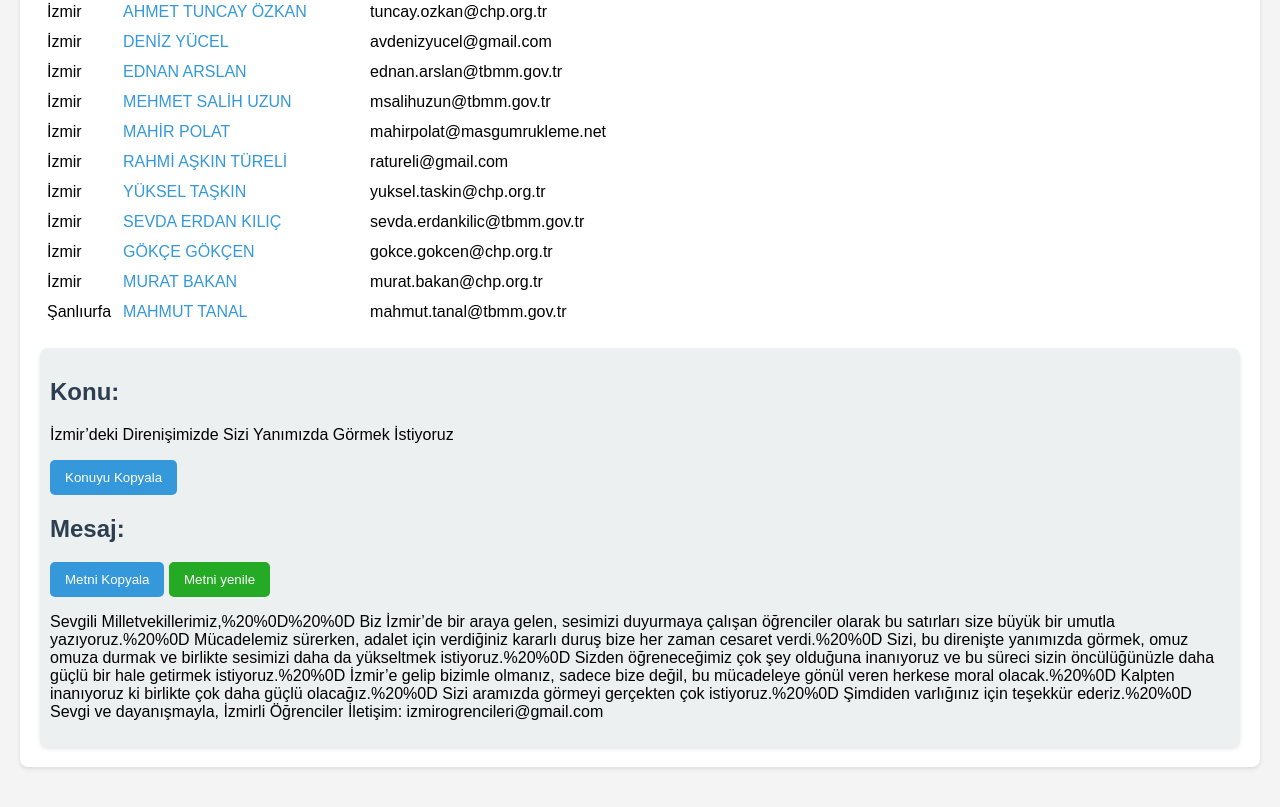
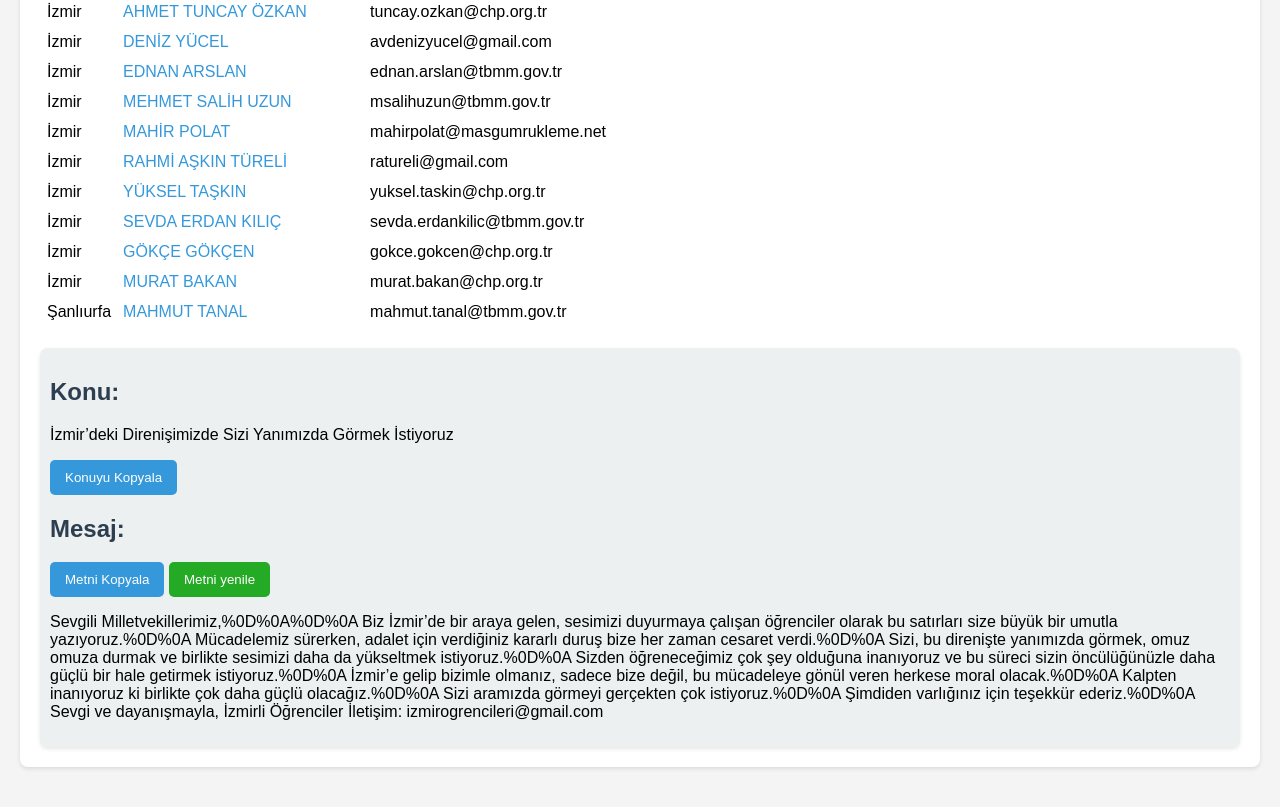
Before and after one commit to kaangrbz/mail, a plain HTML site: page index.html in a window 1280 px wide. Shown: the part 794-1601 px from the top of the page. Drawn offline with Linux system fonts and the light colour scheme.

Commit message:
Update index.html

```diff
--- a/index.html
+++ b/index.html
@@ -249,12 +249,12 @@
       ];
 
       const messages = [
-            `Sevgili Milletvekillerimiz,%20%0D%20%0D Biz İzmir’de bir araya gelen, sesimizi duyurmaya çalışan öğrenciler olarak bu satırları size büyük bir umutla yazıyoruz.%20%0D Mücadelemiz sürerken, adalet için verdiğiniz kararlı duruş bize her zaman cesaret verdi.%20%0D Sizi, bu direnişte yanımızda görmek, omuz omuza durmak ve birlikte sesimizi daha da yükseltmek istiyoruz.%20%0D Sizden öğreneceğimiz çok şey olduğuna inanıyoruz ve bu süreci sizin öncülüğünüzle daha güçlü bir hale getirmek istiyoruz.%20%0D İzmir’e gelip bizimle olmanız, sadece bize değil, bu mücadeleye gönül veren herkese moral olacak.%20%0D Kalpten inanıyoruz ki birlikte çok daha güçlü olacağız.%20%0D Sizi aramızda görmeyi gerçekten çok istiyoruz.%20%0D Şimdiden varlığınız için teşekkür ederiz.%20%0D Sevgi ve dayanışmayla, İzmirli Öğrenciler İletişim: izmirogrencileri@gmail.com`,
-            `Sayın Milletvekillerimiz,%20%0D%20%0D İzmir'de bir araya gelen öğrenciler olarak, haklı mücadelemizi daha güçlü bir şekilde sürdürebilmek adına size bu mektubu yazıyoruz.%20%0D Adalet yolunda sergilediğiniz kararlı duruş bizlere her zaman ilham verdi, cesaret aşıladı.%20%0D Bu süreçte sizi yanımızda görmek, birlikte omuz omuza durmak bizim için çok kıymetli.%20%0D Varlığınız mücadelemize büyük bir güç katacak.%20%0D Sizden öğrenecek çok şeyimiz olduğunu düşünüyoruz.%20%0D İzmir’e gelip bizlerle buluşmanız, yalnızca bize değil, bu haklı davaya inanan herkese moral olacaktır.%20%0D Birlikte çok daha güçlü olabileceğimize yürekten inanıyoruz.%20%0D Şimdiden desteğiniz ve ilginiz için sonsuz teşekkürler.%20%0D Dayanışmayla, İzmirli Öğrenciler İletişim: izmirogrencileri@gmail.com`,
-            `Saygıdeğer Milletvekillerimiz,%20%0D%20%0D İzmir'de sesimizi duyurmaya çalışan gençler olarak, size büyük bir umutla ulaşmak istedik.%20%0D Adalet için verdiğiniz mücadele ve tavrınız, biz öğrenciler için her zaman yol gösterici oldu.%20%0D Bu süreçte sizinle yan yana durmak, omuz omuza yürümek istiyoruz.%20%0D Mücadelemizi daha güçlü kılmak, sizden feyz almak en büyük arzularımızdan biri.%20%0D İzmir’de bizi ziyaret etmeniz, moral ve motivasyonumuzu yükseltecek, sesimizi daha da duyurabilir hale getirecek.%20%0D İnancımız tam ki birlikte daha güçlü olabiliriz.%20%0D Desteğiniz için şimdiden minnettarız.%20%0D Sevgiyle, İzmirli Öğrenciler İletişim: izmirogrencileri@gmail.com`,
-            `Değerli Milletvekillerimiz,%20%0D%20%0D İzmir’de hak mücadelesi veren öğrenciler olarak size büyük bir içtenlikle ulaşıyoruz.%20%0D Sizin kararlılığınız ve adalet mücadeleniz, bizim yolumuzu aydınlatıyor.%20%0D Sizi aramızda görmek, bizlere hem güç verecek hem de bu mücadeleyi daha da ileriye taşıyacak.%20%0D Bilginizden, tecrübenizden faydalanmak istiyoruz.%20%0D Eğer İzmir’e gelip bizimle buluşursanız, sadece biz öğrenciler değil, tüm destekçilerimiz için büyük bir moral kaynağı olacaksınız.%20%0D Sizle birlikte sesimiz daha gür çıkacak.%20%0D Varlığınız için şimdiden teşekkür ederiz.%20%0D İçten sevgi ve dayanışmayla, İzmirli Öğrenciler İletişim: izmirogrencileri@gmail.com`,
-            `Sayın Milletvekillerimiz,%20%0D%20%0D İzmir’de bir araya gelen öğrenciler olarak, sizi yanımızda görmeyi çok istiyoruz.%20%0D Adalet uğruna verdiğiniz mücadele, biz gençlere umut ve cesaret veriyor.%20%0D Bu süreçte omuz omuza durmak, sizinle beraber hareket etmek, bizim için çok değerli.%20%0D Mücadelemizi sizin öncülüğünüzle daha da büyütmek istiyoruz.%20%0D İzmir’e gelip bizimle bir araya gelmeniz, sadece bize değil, mücadelemize inanan herkese moral olacaktır.%20%0D Sizinle daha güçlü olacağımıza inanıyoruz.%20%0D Teşekkürlerimizi ve sevgimizi iletiyoruz.%20%0D Dayanışmayla, İzmirli Öğrenciler İletişim: izmirogrencileri@gmail.com`,
-            `Sayın Milletvekillerimiz,%20%0D%20%0D Bizler İzmir’de adalet arayışı içinde olan öğrencileriz.%20%0D Mücadelemizi sürdürürken, yıllardır sergilediğiniz kararlı duruş bizlere ilham oluyor.%20%0D Bu süreçte sizi yanımızda görmek, mücadelemize güç katacaktır.%20%0D Sizinle birlikte dayanışma içinde olmak, biz öğrenciler için büyük bir moral olacaktır.%20%0D İzmir’e gelip bizimle buluşmanız, sadece fiziki bir destek değil, aynı zamanda yüreklerimizi birleştiren büyük bir adım olacaktır.%20%0D Size şimdiden teşekkür eder, yolumuzun kesişmesini yürekten dileriz.%20%0D Sevgi ve umutla, İzmirli Öğrenciler İletişim: izmirogrencileri@gmail.com`
+            `Sevgili Milletvekillerimiz,%0D%0A%0D%0A Biz İzmir’de bir araya gelen, sesimizi duyurmaya çalışan öğrenciler olarak bu satırları size büyük bir umutla yazıyoruz.%0D%0A Mücadelemiz sürerken, adalet için verdiğiniz kararlı duruş bize her zaman cesaret verdi.%0D%0A Sizi, bu direnişte yanımızda görmek, omuz omuza durmak ve birlikte sesimizi daha da yükseltmek istiyoruz.%0D%0A Sizden öğreneceğimiz çok şey olduğuna inanıyoruz ve bu süreci sizin öncülüğünüzle daha güçlü bir hale getirmek istiyoruz.%0D%0A İzmir’e gelip bizimle olmanız, sadece bize değil, bu mücadeleye gönül veren herkese moral olacak.%0D%0A Kalpten inanıyoruz ki birlikte çok daha güçlü olacağız.%0D%0A Sizi aramızda görmeyi gerçekten çok istiyoruz.%0D%0A Şimdiden varlığınız için teşekkür ederiz.%0D%0A Sevgi ve dayanışmayla, İzmirli Öğrenciler İletişim: izmirogrencileri@gmail.com`,
+            `Sayın Milletvekillerimiz,%0D%0A%0D%0A İzmir'de bir araya gelen öğrenciler olarak, haklı mücadelemizi daha güçlü bir şekilde sürdürebilmek adına size bu mektubu yazıyoruz.%0D%0A Adalet yolunda sergilediğiniz kararlı duruş bizlere her zaman ilham verdi, cesaret aşıladı.%0D%0A Bu süreçte sizi yanımızda görmek, birlikte omuz omuza durmak bizim için çok kıymetli.%0D%0A Varlığınız mücadelemize büyük bir güç katacak.%0D%0A Sizden öğrenecek çok şeyimiz olduğunu düşünüyoruz.%0D%0A İzmir’e gelip bizlerle buluşmanız, yalnızca bize değil, bu haklı davaya inanan herkese moral olacaktır.%0D%0A Birlikte çok daha güçlü olabileceğimize yürekten inanıyoruz.%0D%0A Şimdiden desteğiniz ve ilginiz için sonsuz teşekkürler.%0D%0A Dayanışmayla, İzmirli Öğrenciler İletişim: izmirogrencileri@gmail.com`,
+            `Saygıdeğer Milletvekillerimiz,%0D%0A%0D%0A İzmir'de sesimizi duyurmaya çalışan gençler olarak, size büyük bir umutla ulaşmak istedik.%0D%0A Adalet için verdiğiniz mücadele ve tavrınız, biz öğrenciler için her zaman yol gösterici oldu.%0D%0A Bu süreçte sizinle yan yana durmak, omuz omuza yürümek istiyoruz.%0D%0A Mücadelemizi daha güçlü kılmak, sizden feyz almak en büyük arzularımızdan biri.%0D%0A İzmir’de bizi ziyaret etmeniz, moral ve motivasyonumuzu yükseltecek, sesimizi daha da duyurabilir hale getirecek.%0D%0A İnancımız tam ki birlikte daha güçlü olabiliriz.%0D%0A Desteğiniz için şimdiden minnettarız.%0D%0A Sevgiyle, İzmirli Öğrenciler İletişim: izmirogrencileri@gmail.com`,
+            `Değerli Milletvekillerimiz,%0D%0A%0D%0A İzmir’de hak mücadelesi veren öğrenciler olarak size büyük bir içtenlikle ulaşıyoruz.%0D%0A Sizin kararlılığınız ve adalet mücadeleniz, bizim yolumuzu aydınlatıyor.%0D%0A Sizi aramızda görmek, bizlere hem güç verecek hem de bu mücadeleyi daha da ileriye taşıyacak.%0D%0A Bilginizden, tecrübenizden faydalanmak istiyoruz.%0D%0A Eğer İzmir’e gelip bizimle buluşursanız, sadece biz öğrenciler değil, tüm destekçilerimiz için büyük bir moral kaynağı olacaksınız.%0D%0A Sizle birlikte sesimiz daha gür çıkacak.%0D%0A Varlığınız için şimdiden teşekkür ederiz.%0D%0A İçten sevgi ve dayanışmayla, İzmirli Öğrenciler İletişim: izmirogrencileri@gmail.com`,
+            `Sayın Milletvekillerimiz,%0D%0A%0D%0A İzmir’de bir araya gelen öğrenciler olarak, sizi yanımızda görmeyi çok istiyoruz.%0D%0A Adalet uğruna verdiğiniz mücadele, biz gençlere umut ve cesaret veriyor.%0D%0A Bu süreçte omuz omuza durmak, sizinle beraber hareket etmek, bizim için çok değerli.%0D%0A Mücadelemizi sizin öncülüğünüzle daha da büyütmek istiyoruz.%0D%0A İzmir’e gelip bizimle bir araya gelmeniz, sadece bize değil, mücadelemize inanan herkese moral olacaktır.%0D%0A Sizinle daha güçlü olacağımıza inanıyoruz.%0D%0A Teşekkürlerimizi ve sevgimizi iletiyoruz.%0D%0A Dayanışmayla, İzmirli Öğrenciler İletişim: izmirogrencileri@gmail.com`,
+            `Sayın Milletvekillerimiz,%0D%0A%0D%0A Bizler İzmir’de adalet arayışı içinde olan öğrencileriz.%0D%0A Mücadelemizi sürdürürken, yıllardır sergilediğiniz kararlı duruş bizlere ilham oluyor.%0D%0A Bu süreçte sizi yanımızda görmek, mücadelemize güç katacaktır.%0D%0A Sizinle birlikte dayanışma içinde olmak, biz öğrenciler için büyük bir moral olacaktır.%0D%0A İzmir’e gelip bizimle buluşmanız, sadece fiziki bir destek değil, aynı zamanda yüreklerimizi birleştiren büyük bir adım olacaktır.%0D%0A Size şimdiden teşekkür eder, yolumuzun kesişmesini yürekten dileriz.%0D%0A Sevgi ve umutla, İzmirli Öğrenciler İletişim: izmirogrencileri@gmail.com`
         ];
 
 
```
